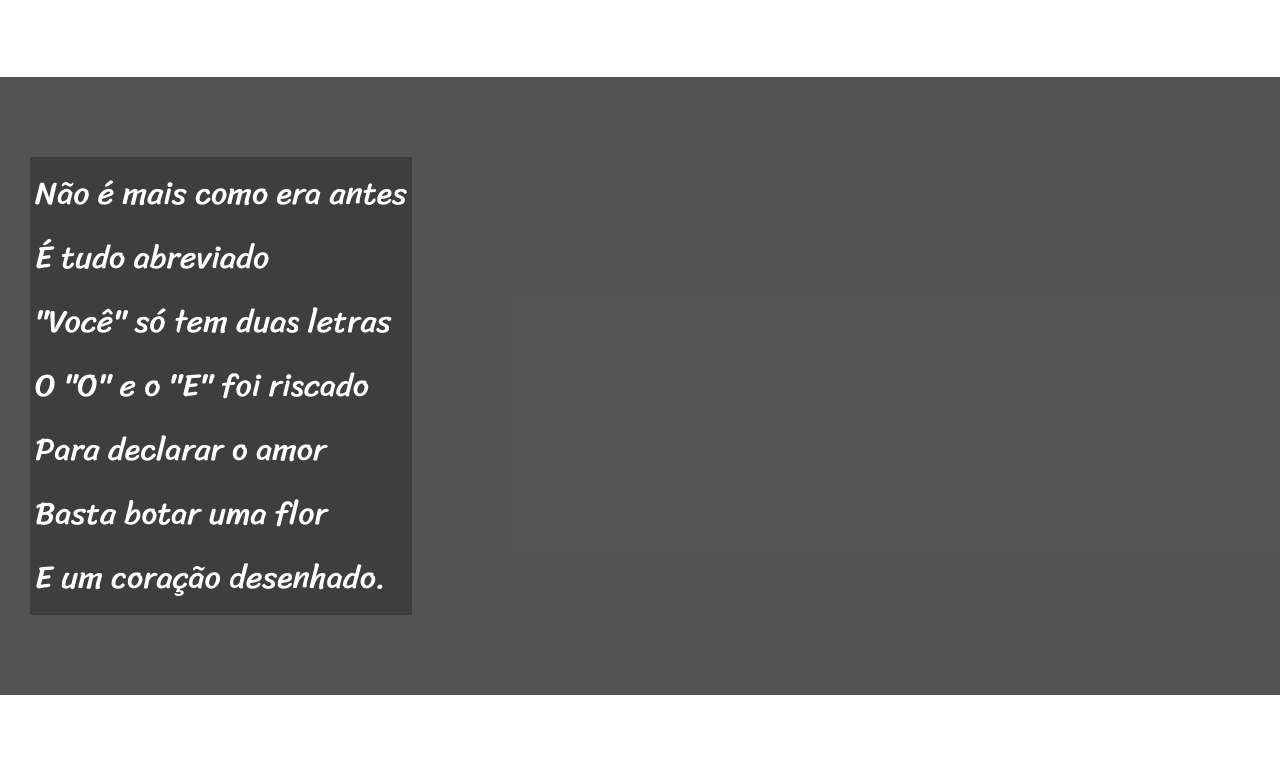
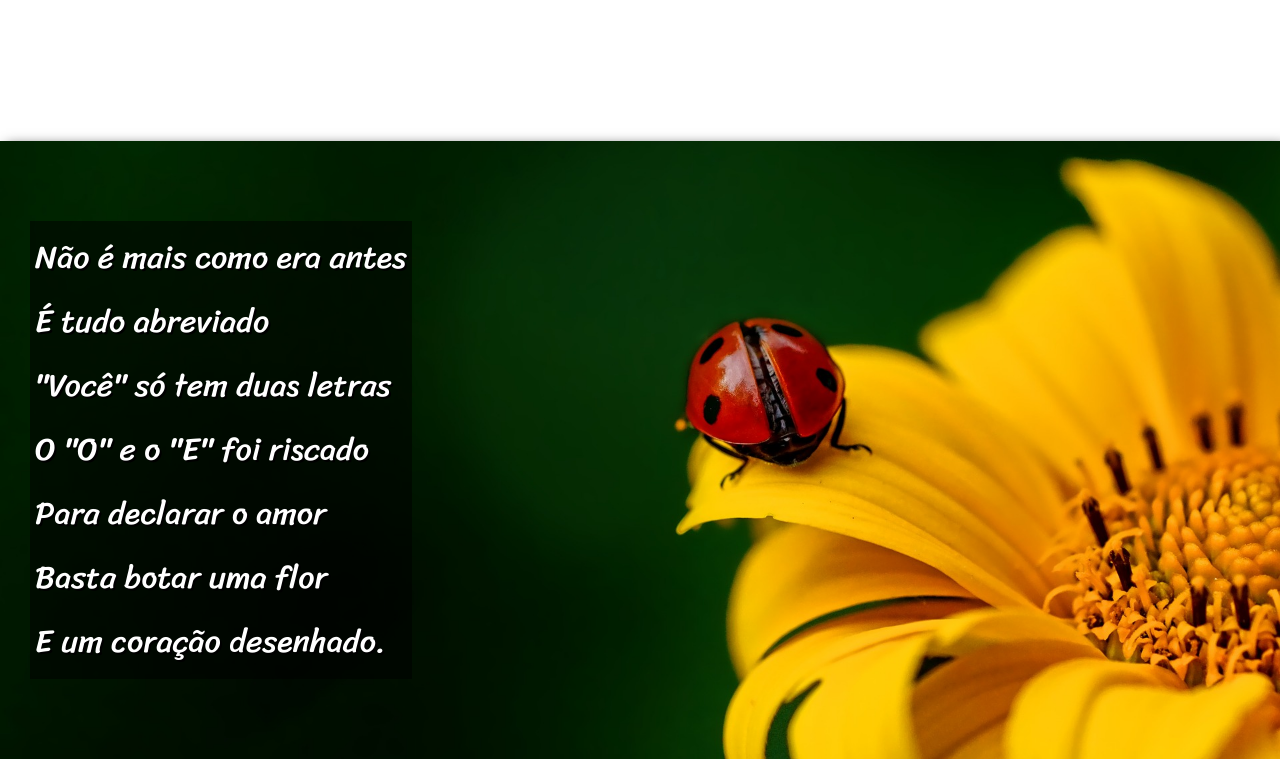
Before and after one commit to bromoliver/desafio-cordel, a plain HTML site: page index.html in a window 1280 px wide. Shown: the part 720-1483 px from the top of the page. Drawn offline with Linux system fonts and the light colour scheme.

Commit message:
Finalizado

```diff
--- a/index.html
+++ b/index.html
@@ -28,7 +28,7 @@
 
 
 
-    <section class="imagem">
+    <section class="imagem" id="img01">
         <p>
             Não é mais como era antes<br>
             É tudo abreviado<br>
@@ -64,7 +64,7 @@
 
 
 
-    <section class="imagem">
+    <section class="imagem" id="img02">
         <p>
             Tenho saudade das cartas<br>
             Escritas com a própria mão<br>
--- a/style.css
+++ b/style.css
@@ -59,6 +59,10 @@ section{
     font-size: 2em;
 }
 
+section > p{
+    padding-bottom: 2em;
+}
+
 
 section.normal{
     background-color: white;
@@ -67,14 +71,27 @@ section.normal{
 }
 
 section.imagem{
-    background-color: rgba(0, 0, 0, 0.507);
+    background-color: rgb(51, 51, 51);
     color: white;
+    box-shadow: 6px 6px 13px 0px black;
+    background-size: cover;
+    background-attachment: fixed;
 }
 
 section.imagem > p{
     display: inline-block;
     padding: 5px;
-    background-color: rgba(0, 0, 0, 0.253);
+    background-color: rgba(0, 0, 0, 0.514);
+    text-shadow: 2px 2px 0px black;
+}
+
+section#img01{
+    background-image: url(imagens/imagens/background001.jpg);
+    background-position: right center;
+}
+
+section#img02{
+    background-image: url(imagens/imagens/background002.jpg);
 }
 
 footer{
```
